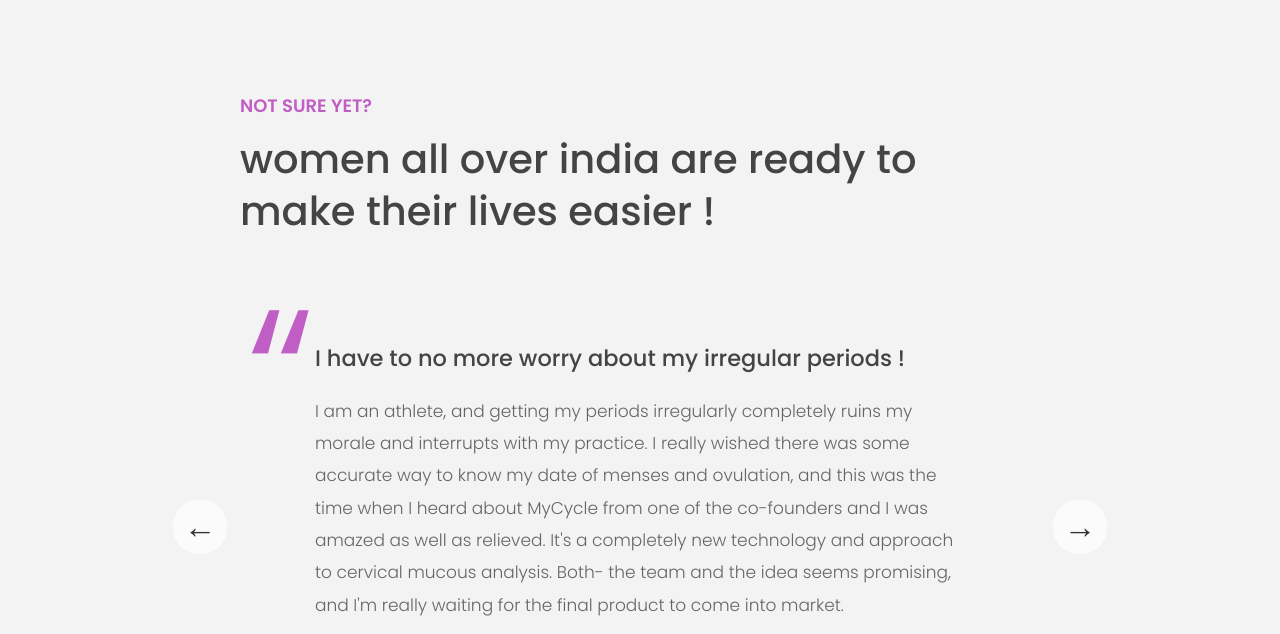
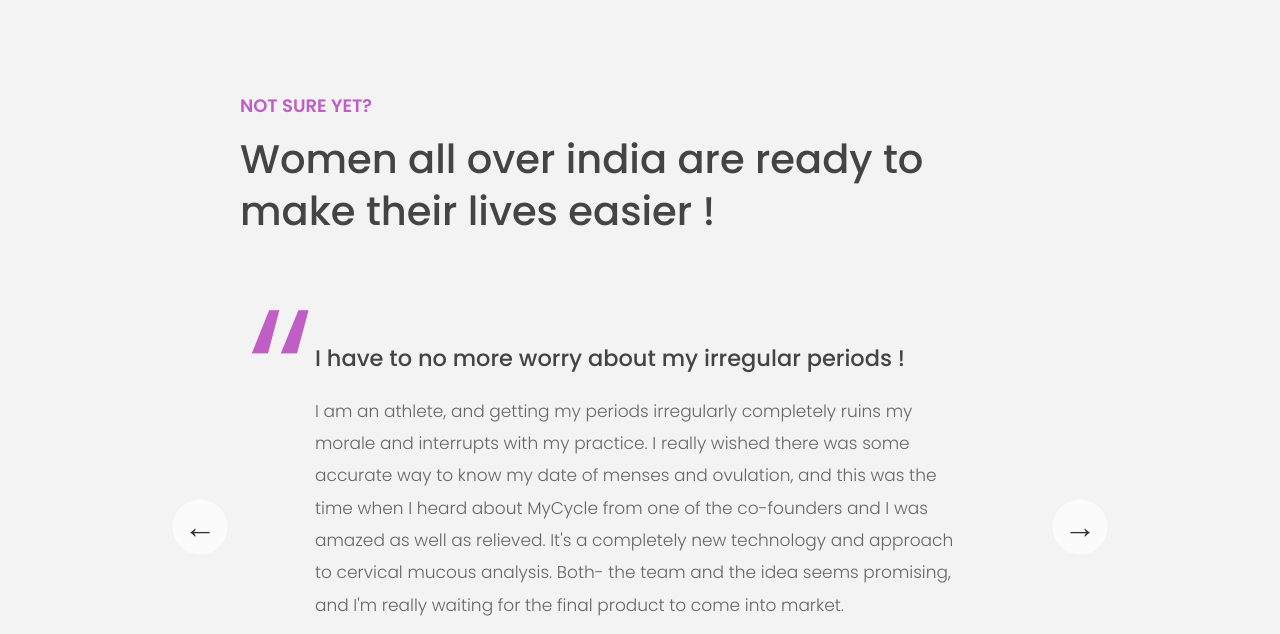
Before and after one commit to anish02shadow/anish02shadow.github.io, a plain HTML site: page index.html in a window 1280 px wide. Shown: the part 3220-3854 px from the top of the page. Drawn offline with Linux system fonts and the light colour scheme.

Commit message:
Update index.html

```diff
--- a/index.html
+++ b/index.html
@@ -216,7 +216,7 @@ d.	Your gynaecologist tracks your cycle along with you! <br>
       <div class="section__title section__title--testimonials">
         <h2 class="section__description">Not sure yet?</h2>
         <h3 class="section__header">
-          women all over india are ready to make their lives easier !
+          Women all over india are ready to make their lives easier !
         </h3>
       </div>
 
```
